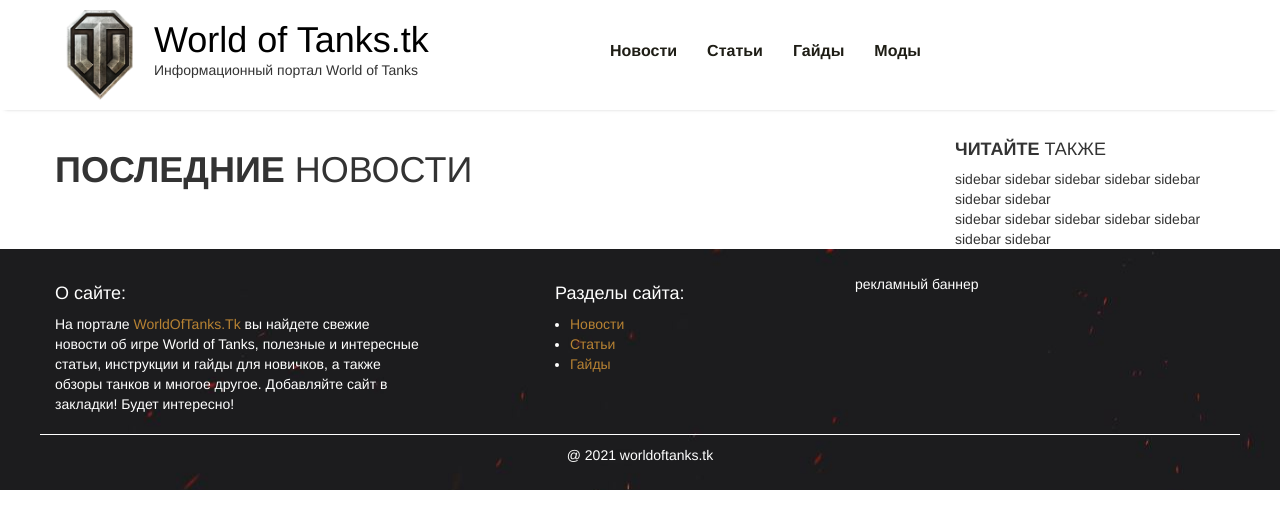
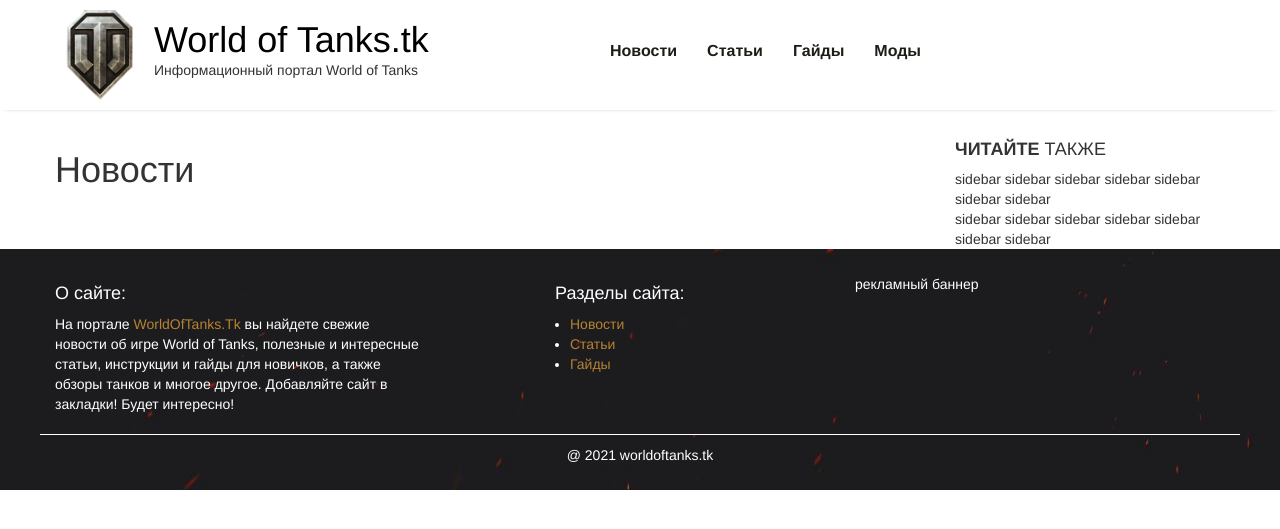
Before and after one commit to stblog/stblog.github.io, a Jekyll site: the page built from news.md, in a window 1280 px wide. Shown: the top 529 px of the page. Built offline with Jekyll 4.4.1, drawn with Linux system fonts in a browser that asks for light colours.

Commit message:
Update news.md

```diff
--- a/news.md
+++ b/news.md
@@ -10,7 +10,7 @@
     <div class="row">
         <div class="col-sm-9 topmargin"><!-- list -->
 		<div>
-			<h1><strong>ПОСЛЕДНИЕ</strong> НОВОСТИ</h1>
+			<h1>Новости</h1>
 		</div>
 
 		{% for post in site.categories.news limit:3 %}
```
